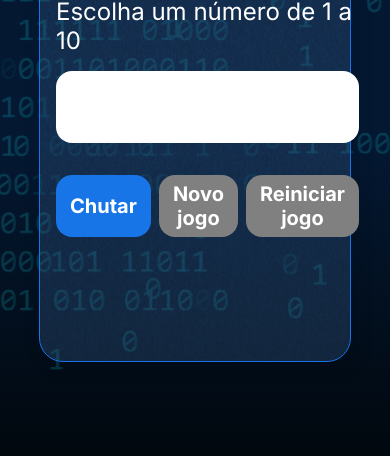
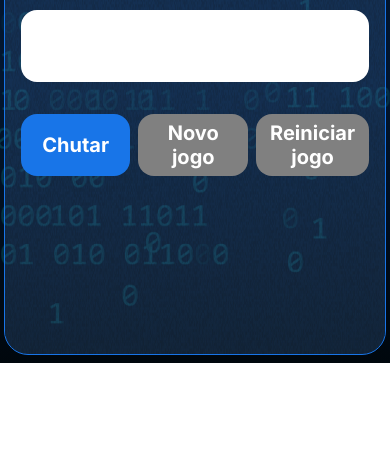
Before and after one commit to Alyssonafsantos/Acerte-o-numero, a plain HTML site: page index.html in a window 390 px wide. Shown: the part 481-937 px from the top of the page. After the commit the page ends 844 px from the top, so only its background shows below. Drawn offline with Linux system fonts and the light colour scheme.

Commit message:
Update style.css

```diff
--- a/style.css
+++ b/style.css
@@ -152,6 +152,10 @@ button:disabled {
         margin-top: 2rem;
     }
     body{
-        height:111vh;
+        height:100vh;
+    }
+    .container {
+        width: 98%;
+        height: 98%;
     }
 }
```
